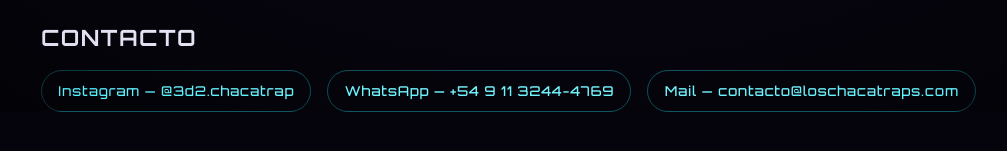
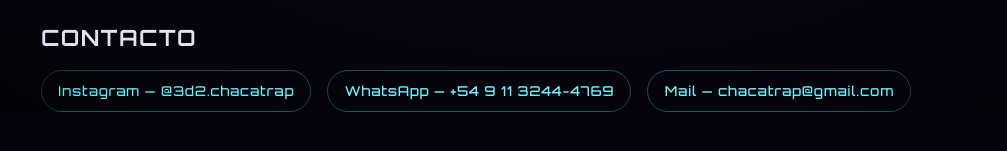
Before and after one commit to FeHa1/web_chacatraps, a React (Vite) app: page /about in a window 1280 px wide. Shown: the part 689-840 px from the top of the page, without its empty margins (73-1080 px from the left). Built offline with nearby package versions, Linux system fonts and the light colour scheme.

Commit message:
cambio contacto y saco integrantes

```diff
--- a/src/pages/About.jsx
+++ b/src/pages/About.jsx
@@ -45,16 +45,8 @@
 const CONTACT = {
   instagram: { label: '@3d2.chacatrap', url: 'https://www.instagram.com/3d2.chacatrap/' },
   whatsapp: { label: '+54 9 11 3244-4769', url: 'https://wa.me/5491132444769' },
-  email: { label: 'contacto@loschacatraps.com', url: 'mailto:contacto@loschacatraps.com' }, // cambiar por el email real despues de que me lo digan
+  email: { label: 'chacatrap@gmail.com', url: 'mailto:chacatrap@gmail.com' },
 }
-
-// Integrantes placeholder — reemplazar nombre/rol/inicial por los reales.
-const MEMBERS = [
-  { name: 'Nombre Apellido', role: 'Voz / Guitarra', initial: 'V' },
-  { name: 'Nombre Apellido', role: 'Bajo', initial: 'B' },
-  { name: 'Nombre Apellido', role: 'Batería', initial: 'D' },
-  { name: 'Nombre Apellido', role: 'Sintetizadores', initial: 'S' },
-]
 
 export default function About() {
   return (
```
